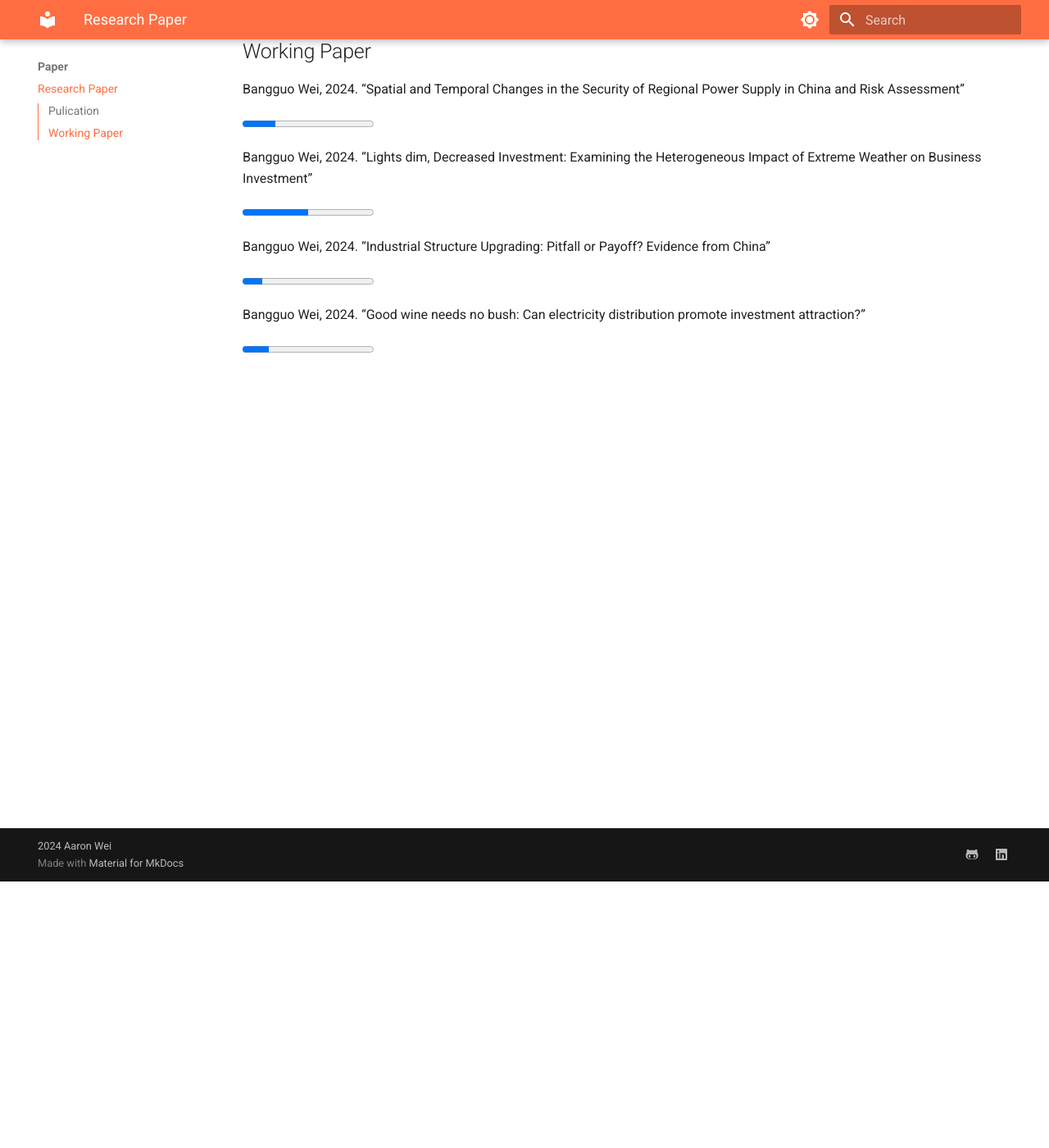
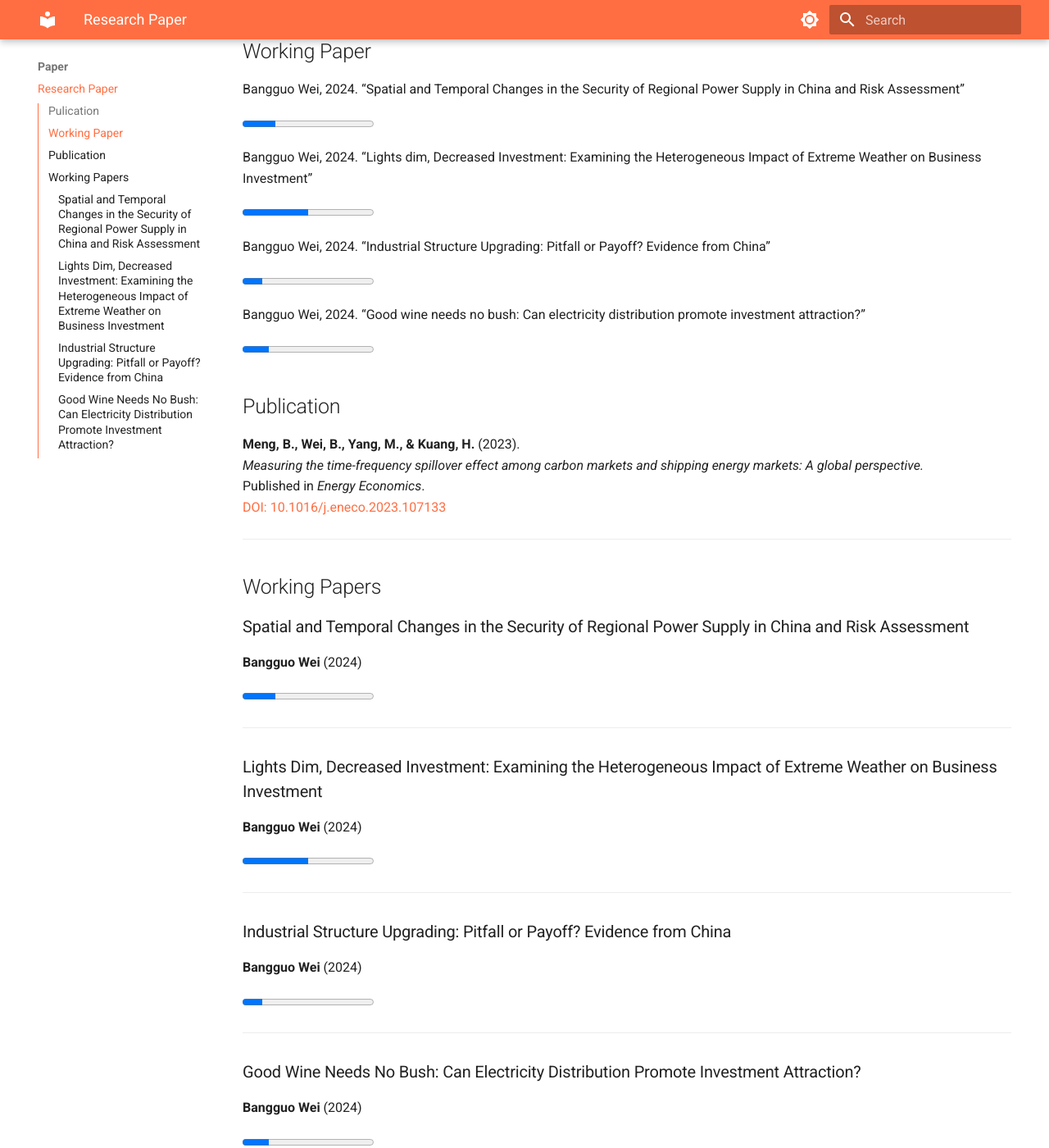
Before and after one commit to WBGZDTSL/WBGShare, an MkDocs documentation site: the page built from docs/Paper/Paper.md, in a window 1280 px wide and 1400 px high, scrolled down 325 px. Shown: the whole window at 82% size. Built offline with MkDocs 1.6.1 and Material for MkDocs 9.7.7, drawn with Linux system fonts in a browser that asks for light colours.

Commit message:
paper try

```diff
--- a/docs/Paper/Paper.md
+++ b/docs/Paper/Paper.md
@@ -12,3 +12,37 @@
 <progress value="15" max="100">50%</progress>
 <p>Bangguo Wei, 2024. “Good wine needs no bush: Can electricity distribution promote investment attraction?”</p>
 <progress value="20" max="100">50%</progress>
+
+
+## Publication
+
+**Meng, B., Wei, B., Yang, M., & Kuang, H.** (2023).
+*Measuring the time-frequency spillover effect among carbon markets and shipping energy markets: A global perspective.*
+Published in *Energy Economics*.
+[DOI: 10.1016/j.eneco.2023.107133](https://doi.org/10.1016/j.eneco.2023.107133)
+
+---
+
+## Working Papers
+
+### Spatial and Temporal Changes in the Security of Regional Power Supply in China and Risk Assessment
+**Bangguo Wei** (2024)
+<progress value="25" max="100">25%</progress>
+
+---
+
+### Lights Dim, Decreased Investment: Examining the Heterogeneous Impact of Extreme Weather on Business Investment
+**Bangguo Wei** (2024)
+<progress value="50" max="100">50%</progress>
+
+---
+
+### Industrial Structure Upgrading: Pitfall or Payoff? Evidence from China
+**Bangguo Wei** (2024)
+<progress value="15" max="100">15%</progress>
+
+---
+
+### Good Wine Needs No Bush: Can Electricity Distribution Promote Investment Attraction?
+**Bangguo Wei** (2024)
+<progress value="20" max="100">20%</progress>
```
